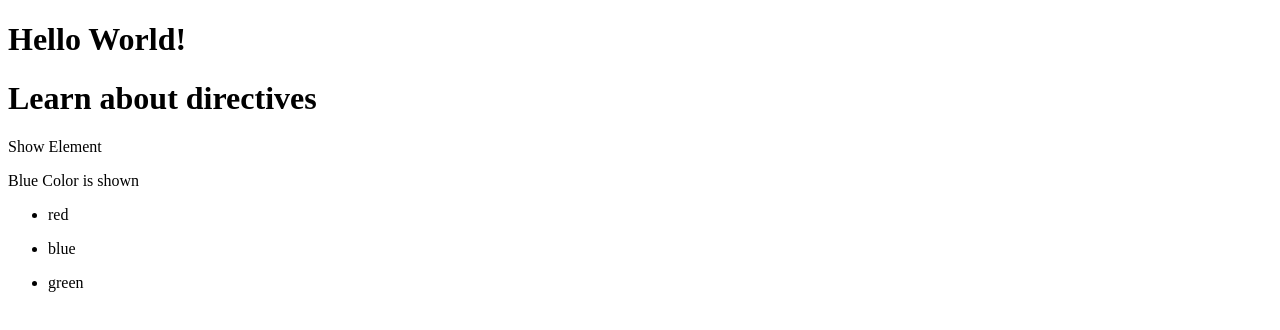
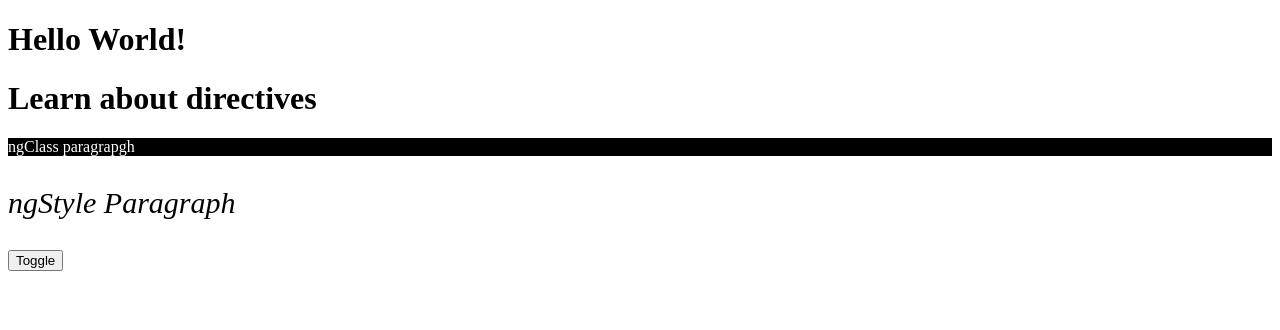
Before and after one commit to Mamithi/30DaysAngular, an Angular app in the folder lesson2/: page / in a window 1280 px wide. Shown: the top 330 px of the page. Built offline with nearby package versions, Linux system fonts and the light colour scheme.

Commit message:
Angular attribute directives

```diff
--- /dev/null
+++ b/lesson2/src/app/directive/directive.component.css
@@ -0,0 +1,7 @@
+.classOne{
+    color: white;
+}
+
+.classTwo{
+    background-color: black;
+}
--- a/lesson2/src/app/directive/directive.component.html
+++ b/lesson2/src/app/directive/directive.component.html
@@ -1,5 +1,5 @@
 <h1>{{ title }}</h1>
-<p *ngIf="showElement">Show Element</p>
+<!-- <p *ngIf="showElement">Show Element</p>
 <div [ngSwitch]="color">
     <p *ngSwitchCase="'red'">Red Color is shown</p>
     <p *ngSwitchCase="'blue'">Blue Color is shown</p>
@@ -7,4 +7,7 @@
 </div>
 <ul *ngFor="let color of colors">
     <li>{{color}}</li>
-</ul>
+</ul> -->
+<p [ngClass]="{classOne:cone, classTwo:ctwo}">ngClass paragrapgh</p>
+<p [ngStyle]="{'font-style':style, 'font-size':size}">ngStyle Paragraph</p>
+<button (click)="toggle()">Toggle</button>
--- a/lesson2/src/app/directive/directive.component.ts
+++ b/lesson2/src/app/directive/directive.component.ts
@@ -2,7 +2,8 @@ import { Component } from "@angular/core";
 
 @Component({
     selector: 'app-directive',
-    templateUrl: 'directive.component.html'
+    templateUrl: 'directive.component.html',
+    styleUrls: ['directive.component.css']
 })
 
 export class DirectiveComponent{
@@ -10,4 +11,13 @@ export class DirectiveComponent{
     public showElement = true;
     public color = 'blue';
     public colors = ['red', 'blue', 'green'];
+    public cone = true;
+    public ctwo=true;
+    public style='italic';
+    public size ='30px';
+
+    toggle(){
+        this.cone = !this.cone;
+        this.ctwo = !this.ctwo;
+    }
 }
```
